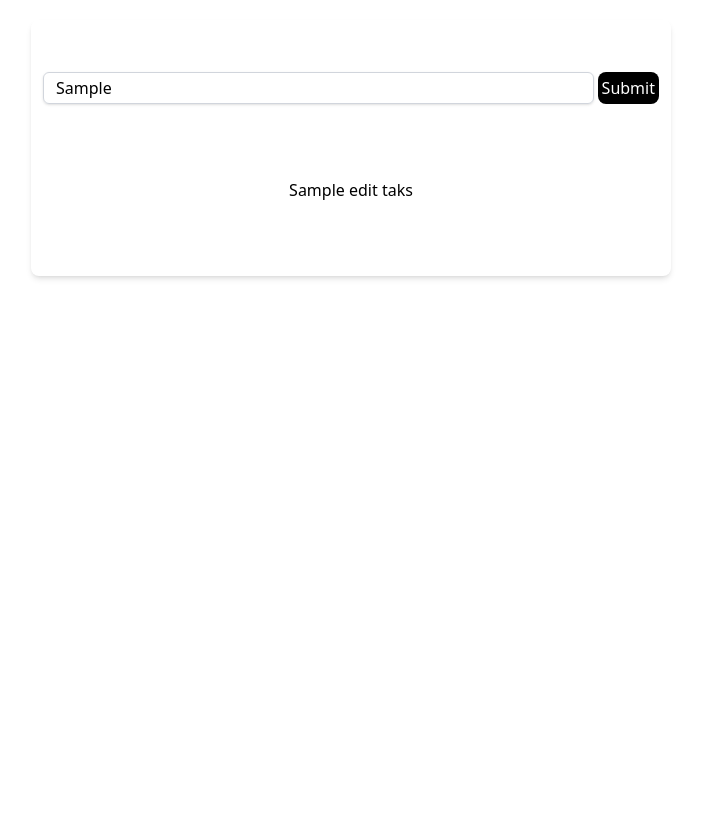
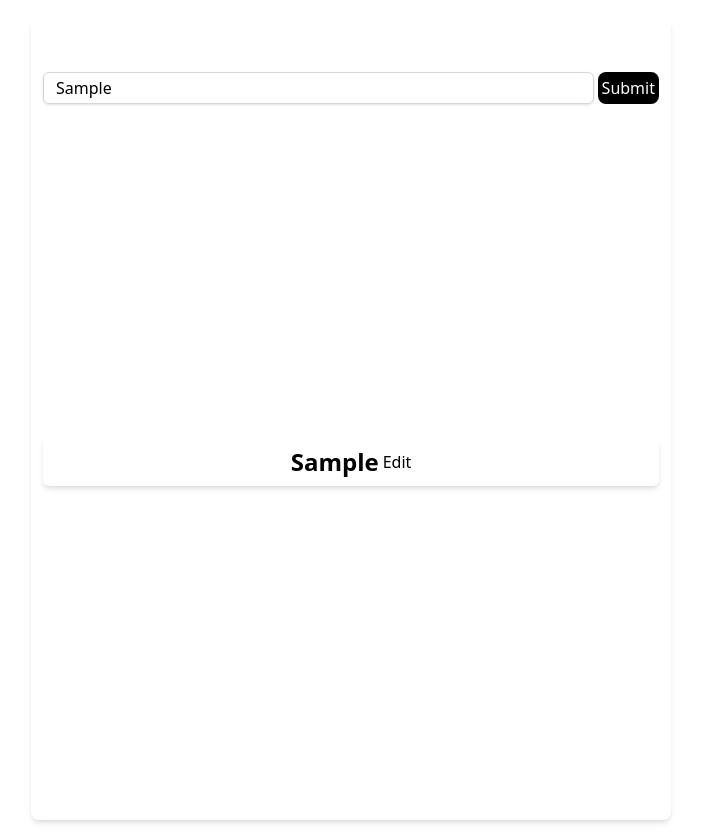
Before and after one commit to Nemanja0033/task-manager, a React (Vite) app: page / in a window 1280 px wide. Both pictures are taken after typing "Sample" into the empty fields and a click on the button "Submit". Shown: the whole page, without its empty margins (289-990 px from the left). Before the commit the page ends 800 px from the top, so only its background shows below. Built offline with nearby package versions, Linux system fonts and the light colour scheme.

Commit message:
Layout and ui

```diff
--- a/src/App.tsx
+++ b/src/App.tsx
@@ -2,6 +2,7 @@ import { useState } from "react";
 import { useTaskStore } from "./store/useTaskStore";
 import { useThemeStore } from "./store/useThemeStore"
 import EditModal from "./components/EditModal";
+import TaskCard from "./components/TaskCard";
 
 const App = () => {
   const { darkMode, toggleTheme } = useThemeStore();
@@ -12,16 +13,13 @@ const App = () => {
 
   return (
     <main className="grid grid-cols-1 place-items-center">
-      <div className='w-1/2 h-64 shadow-md items-start rounded-lg m-5 p-3 bg-transparent grid grid-cols-1 gap-3 place-items-center'>
+      <div className='lg:w-1/2 w-full h-screen overflow-auto shadow-md items-start rounded-lg m-5 p-3 bg-transparent grid grid-cols-1 gap-3 place-items-center'>
         <div className="flex justify-center items-center gap-1 w-full mt-10">
           <input className="w-full px-3 shadow-sm rounded-md border border-gray-300 h-8" onChange={(e) => setTaskTitle(e.target.value)} type="text" placeholder="New Task. . ." />
           <button onClick={() => addTask(taskTitle)} className="bg-black text-white rounded-lg p-1">Submit</button>
         </div>
         {tasks.map((t) => (
-          <div>
-            <h1>{t.title} <span onClick={() => setIsOpenEdit(!isOpenEdit)}>edit taks</span></h1>
-            {isOpenEdit ? <EditModal id={t.id} currentTitle={t.title} /> : null}
-          </div>
+          <TaskCard title={t.title} id={t.id} completed={t.completed} toggleEdit={() => setIsOpenEdit(!isOpenEdit)} />
         ))}
     </div>
     </main>
--- /dev/null
+++ b/src/components/TaskCard.tsx
@@ -0,0 +1,13 @@
+
+const TaskCard = ({title, completed, toggleEdit}: {title: string, id: string, completed: boolean, toggleEdit: any}) => {
+  return (
+    <div className='w-full h-12 flex justify-center rounded-md shadow-md bg-transparent'>
+        <div className='flex justify-center items-center gap-1'>
+            <h1 className={`text-2xl ${completed ? 'line-through font-normal' : 'font-bold'}`}>{title}</h1>
+            <button onClick={toggleEdit}>Edit</button>
+        </div>
+    </div>
+  )
+}
+
+export default TaskCard
```
